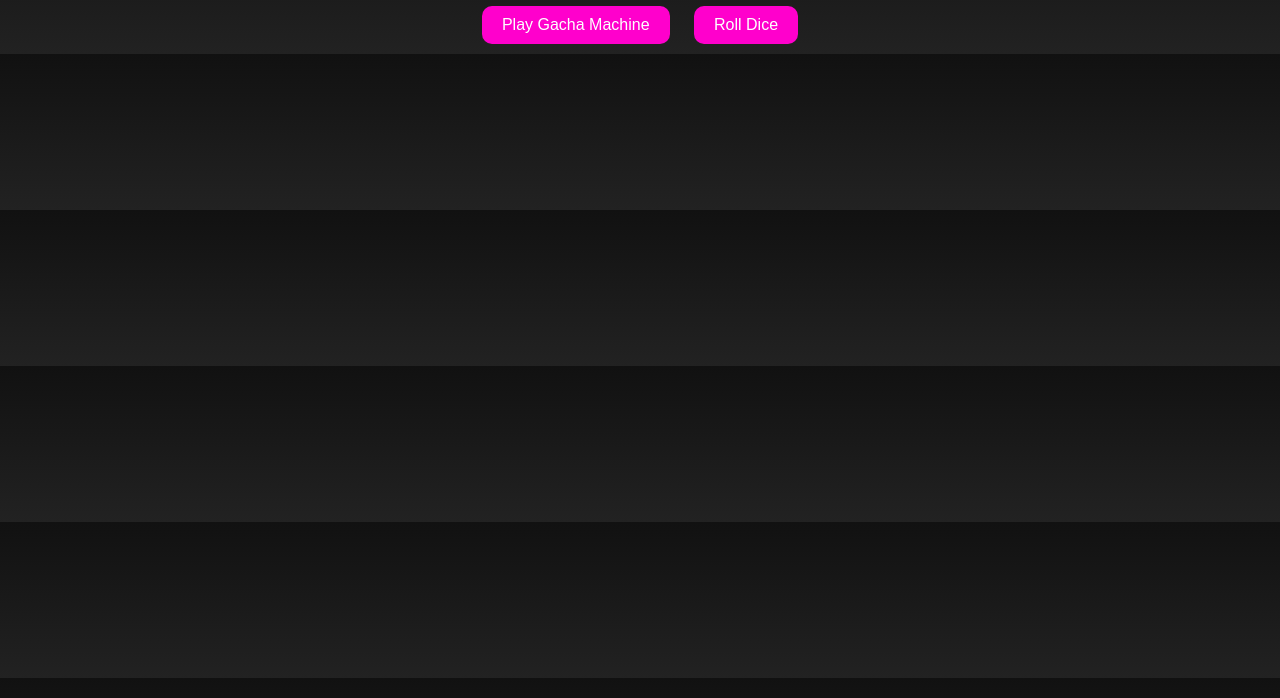
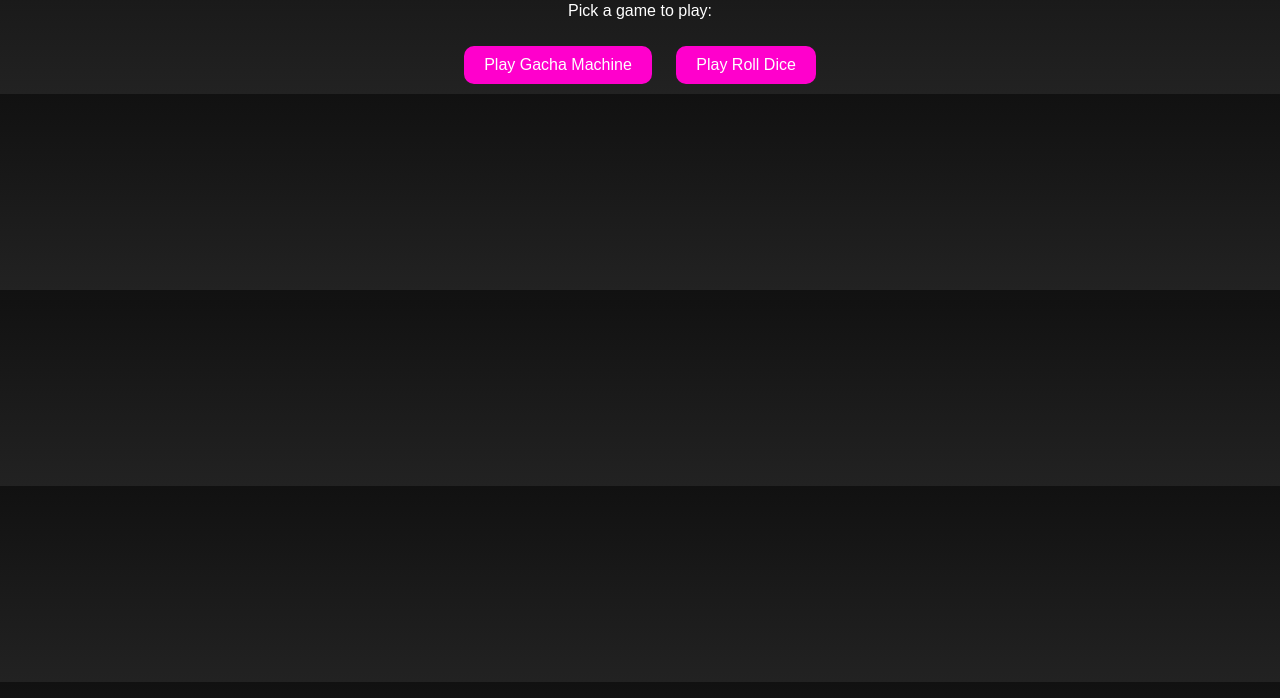
Before and after one commit to Thatoneguyiscool-me/Gachagame, a plain HTML site: page index.html/index.html in a window 1280 px wide. Shown: the part 102-800 px from the top of the page. Drawn offline with Linux system fonts and the light colour scheme.

Commit message:
Update index.html

```diff
--- a/index.html/index.html
+++ b/index.html/index.html
@@ -6,17 +6,17 @@
   <link rel="stylesheet" href="style.css" />
 </head>
 <body>
-
   <h1>🎲 Welcome to JJ's Casino 🎰</h1>
+  <p>Pick a game to play:</p>
   <div class="button-panel">
     <button id="playGachaBtn">Play Gacha Machine</button>
-    <button id="playDiceBtn">Roll Dice</button>
+    <button id="playDiceBtn">Play Roll Dice</button>
   </div>
 
   <div id="gameArea"></div>
 
   <!-- Background Music -->
-  <audio autoplay loop>
+  <audio id="bgm" autoplay loop>
     <source src="casino-music.mp3" type="audio/mpeg">
     Your browser does not support the audio element.
   </audio>
```
